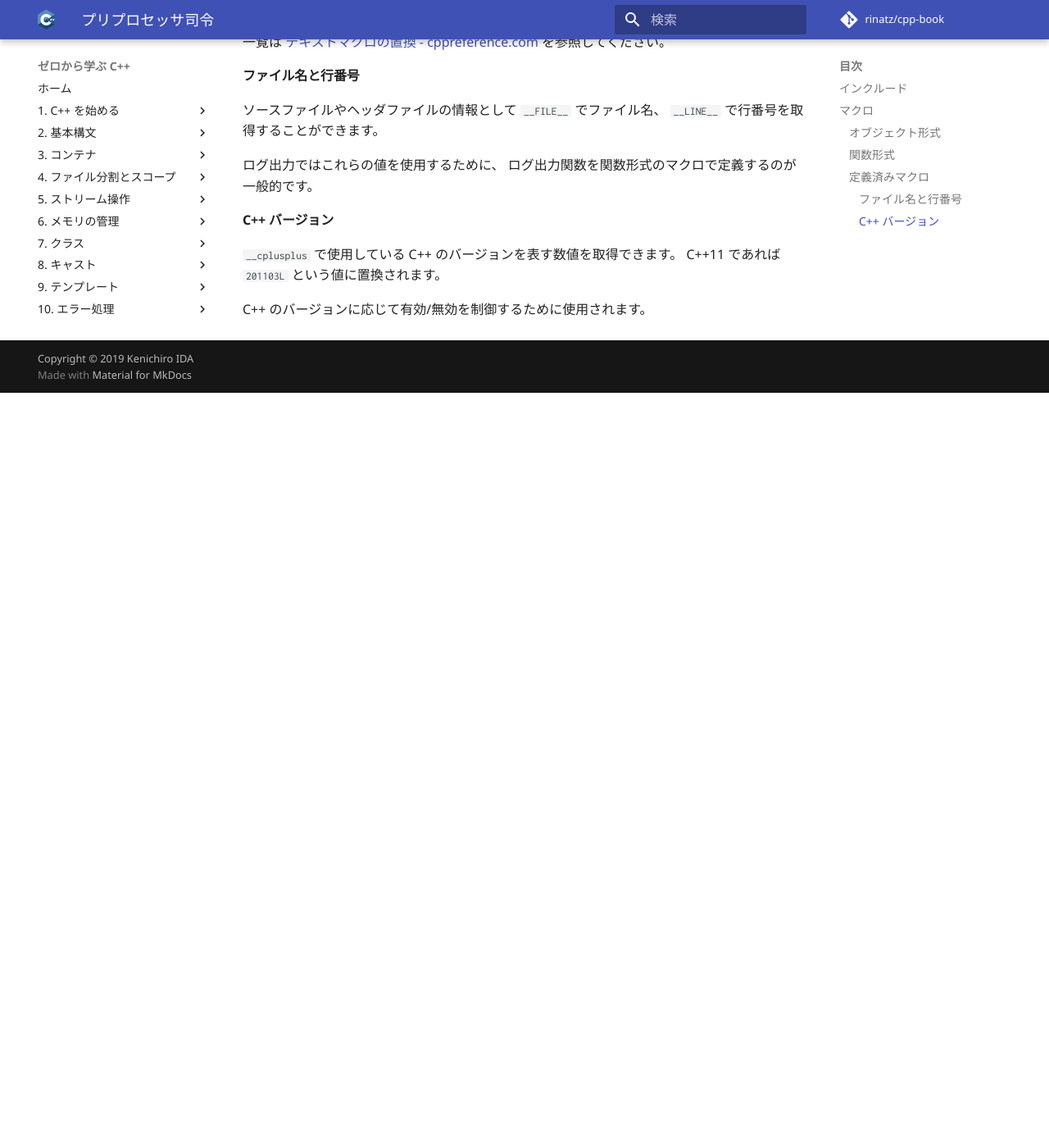
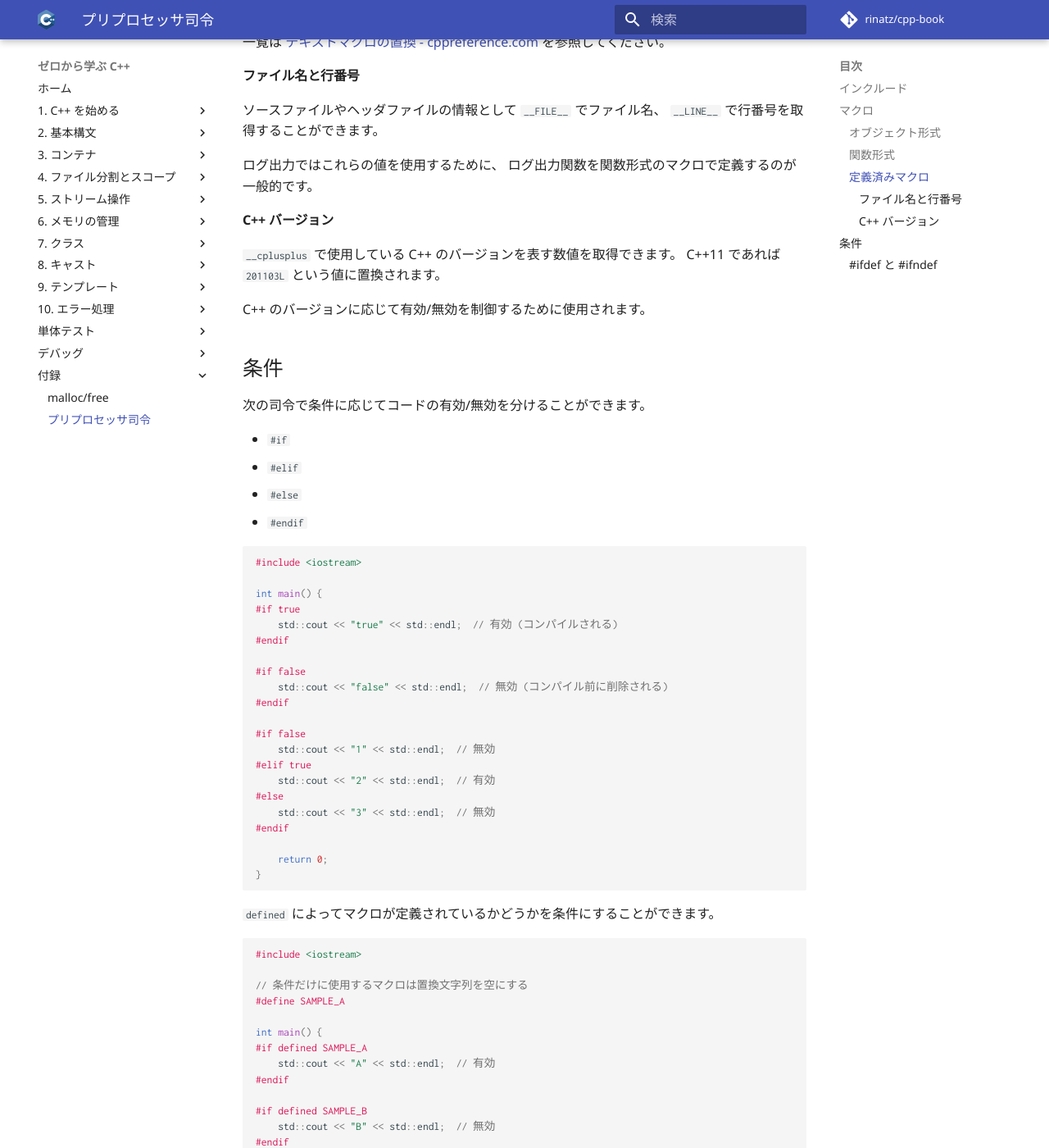
Before and after one commit to rinatz/cpp-book, an MkDocs documentation site: the page built from docs/appendix-preprocessor-directives.md, in a window 1280 px wide and 1400 px high, scrolled down 3272 px. Shown: the whole window at 82% size. Built offline with MkDocs 1.6.1 and Material for MkDocs 9.7.7, drawn with Linux system fonts in a browser that asks for light colours; comment, search, counter and statistics services are not loaded; before the commit the page ends 3751 px from its top, so only the background shows below that; some of the changed text lies outside the part shown.

Commit message:
Explain preprocessor conditional inclusion

````diff
--- a/docs/appendix-preprocessor-directives.md
+++ b/docs/appendix-preprocessor-directives.md
@@ -180,3 +180,74 @@
 C++11 であれば `201103L` という値に置換されます。
 
 C++ のバージョンに応じて有効/無効を制御するために使用されます。
+
+## 条件
+
+次の司令で条件に応じてコードの有効/無効を分けることができます。
+
+* `#if`
+* `#elif`
+* `#else`
+* `#endif`
+
+```cpp
+#include <iostream>
+
+int main() {
+#if true
+    std::cout << "true" << std::endl;  // 有効 (コンパイルされる)
+#endif
+
+#if false
+    std::cout << "false" << std::endl;  // 無効 (コンパイル前に削除される)
+#endif
+
+#if false
+    std::cout << "1" << std::endl;  // 無効
+#elif true
+    std::cout << "2" << std::endl;  // 有効
+#else
+    std::cout << "3" << std::endl;  // 無効
+#endif
+
+    return 0;
+}
+```
+
+`defined` によってマクロが定義されているかどうかを条件にすることができます。
+
+```cpp
+#include <iostream>
+
+// 条件だけに使用するマクロは置換文字列を空にする
+#define SAMPLE_A
+
+int main() {
+#if defined SAMPLE_A
+    std::cout << "A" << std::endl;  // 有効
+#endif
+
+#if defined SAMPLE_B
+    std::cout << "B" << std::endl;  // 無効
+#endif
+
+    return 0;
+}
+```
+
+### #ifdef と #ifndef
+
+マクロが定義されているかという条件は多用されるため、
+`#if defined` の短縮として `#ifdef`、
+否定 `#if !defined` の短縮として `#ifndef` という司令があります。
+
+これらを活用してインクルードガードは実現されています。
+
+```cpp
+#ifndef SAMPLE_H_
+#define SAMPLE_H_
+
+// 内容
+
+#endif  // SAMPLE_H_
+```
````
